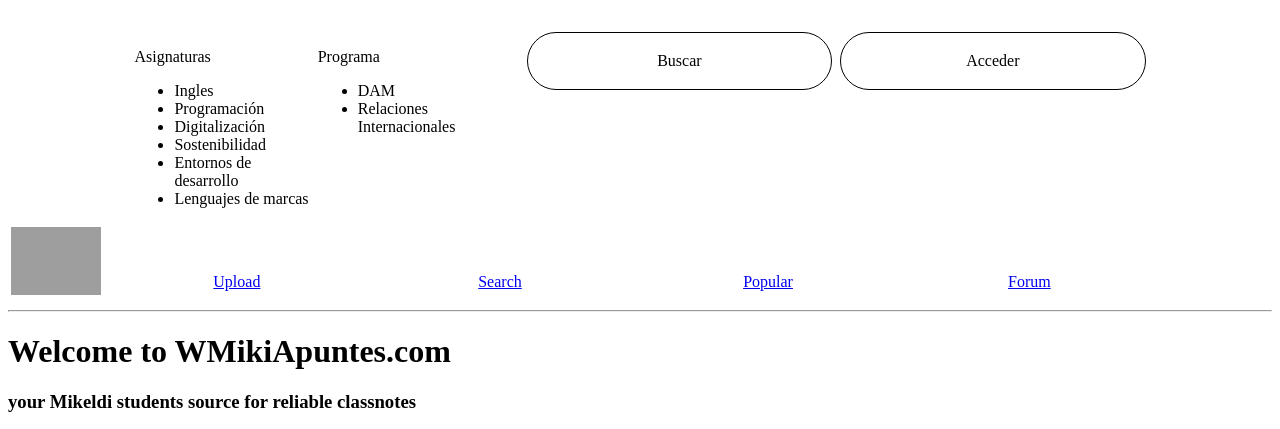
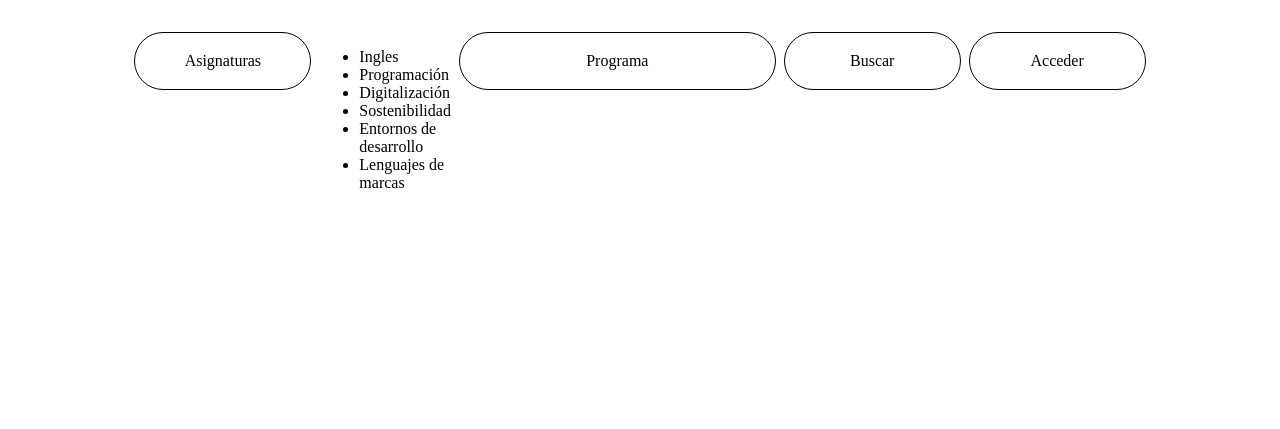
Before and after one commit to Eukeni666/RETO-LENGUAJE-DE-MARCAS, a PHP site: page / in a window 1280 px wide. Shown: the top 429 px of the page. After the commit the page ends 188 px from the top, so only its background shows below. Run offline with PHP 8.4, Linux system fonts and the light colour scheme; grey boxes are pictures that could not be loaded.

Commit message:
Update index.php
Nuevos cambios html

```diff
--- a/index.php
+++ b/index.php
@@ -11,9 +11,8 @@
     <!-- ENCABEZADO -->
     <header class="menu">
         <nav class="menu_contenido_listas">
-            <div class="menu_asignaturas">
-                <p class="menu--desplegar">Asignaturas</p>
-                <ul class="menu--mostrar">
+            <p class="menu_desplegar_asignatura menu_mostrar">Asignaturas</p>
+            <ul >
                 <li>Ingles</li>
                 <li>Programación</li>
                 <li>Digitalización</li>
@@ -21,20 +20,18 @@
                 <li>Entornos de desarrollo</li>
                 <li>Lenguajes de marcas</li>
             </ul>
-            </div>
-            <div class="menu_fp">
-                <p class="menu--desplegar desplegar_modificador">Programa</p>
-                <ul class="menu--mostrar">
+
+            <p class="menu_desplegar_cursos">Programa</p>
+            <ul class="menu_mostrar">
                 <li>DAM</li>
                 <li>Relaciones Internacionales</li>
             </ul>
-            </div>
 
             <button class="menu_modal" type="button">Buscar</button>
             <button class="menu_modal" type="button">Acceder</button>
         </nav>
      </header>
-
+<!--
     <table style="width: 100%; ">
         <tr>
             <td rowspan="2" class="tdEncabezado" style="width: 16%;">
@@ -54,15 +51,15 @@
 
     <h1> Welcome to <span class="W">W</span><span class="M">M</span>ikiApuntes.com </h1>
     <h3> <span class="W"> your</span><span class="M"> Mikeldi students </span> source for reliable classnotes </h3>
-
+ -->
     <!-- IMAGEN -->
 
-    <img src="img/students/students2.png" width="100%">
-    <br/>
+<!--     <img src="img/students/students2.png" width="100%">
+    <br/> -->
 
     <!-- TABLA UPLOAD / SEARCH -->
 
-    <table border="px" style="width: 100%;">
+<!--     <table border="px" style="width: 100%;">
         <tr>
             <td class="tdUploadSearch" style="width: 50%;"><a href="1upload.html">
                     <center> UPLOAD
@@ -70,14 +67,13 @@
             </td>
             <td class="tdUploadSearch" style="width: 50%;"><a href="2search.html"><center> SEARCH </a><br/> for classnotes </center></td>
         </tr>
-    </table>
+    </table> -->
 
 
     <!-- FOOTER -->
 
-    <p class="footer"> WikiApuntes® and Mikiapuntes® are trademarks of MrK Entertainment. All rights reserved. ©2026 </p>
-    <br/>
+    <!-- <p class="footer"> WikiApuntes® and Mikiapuntes® are trademarks of MrK Entertainment. All rights reserved. ©2026 </p>
+    <br/> -->
 
 </body>
-
 </html>
```
Lines whose indentation alone changed are shown as unchanged.
